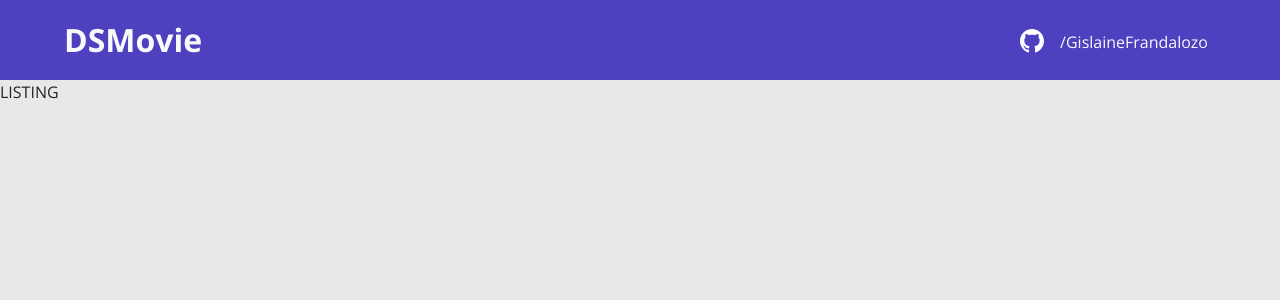
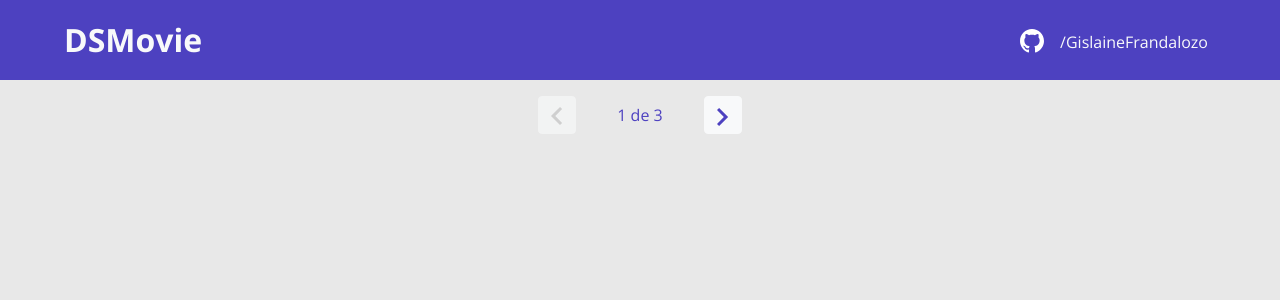
Before and after one commit to GislaineFrandalozo/Spring_React_devSupeior, a React (Create React App) app in the folder frontend/: page / in a window 1280 px wide. Shown: the top 300 px of the page. Built offline with nearby package versions, Linux system fonts and the light colour scheme.

Commit message:
Pagination layout

```diff
--- a/frontend/src/assets/styles/index.css
+++ b/frontend/src/assets/styles/index.css
@@ -18,7 +18,11 @@ a, a:hover {
   color: unset;
 }
 
-.btn{
+.btn-dsmovie{
   background-color: var(--color-primary);
   border-color: var(--color-primary);
+  color: var( --bs-light);
 }
+.color-font-dsmovie{
+  color: var(--color-primary);
+}
--- /dev/null
+++ b/frontend/src/components/pagination.jsx
@@ -0,0 +1,22 @@
+import { ReactComponent as ArrowLeft} from '../assets/img/arrow_left.svg'
+import { ReactComponent as ArrowRight} from '../assets/img/arrow_right.svg'
+
+export default function Pagination() {
+    return(
+    <div className="row m-3 align-items-center justify-content-center">
+        <div className="col-1 d-flex justify-content-end ">
+        <button type="button" class="btn btn-light" disabled={true} >
+            <ArrowLeft />
+        </button>
+        </div>
+        <div  className="col-1 justify-content-center">
+        <div class="color-font-dsmovie text-center" >{`${1} de ${3}`}</div>
+        </div>
+        <div className="col-1">
+        <button type="button" class="btn btn-light" disabled={false} >
+            <ArrowRight className="dsmovie-flip-horizontal" />
+        </button>
+        </div>
+    </div>
+    )
+}
--- a/frontend/src/pages/form.jsx
+++ b/frontend/src/pages/form.jsx
@@ -11,8 +11,8 @@ export default function Form() {
     return (
         <div class="d-flex justify-content-center m-4">
 
-        <div class="card " style={{ width: '35rem'}}>
-            <img src={movie.image} class="card-img-top" alt="..." />
+            <div class="card " style={{ width: '35rem' }}>
+                <img src={movie.image} class="card-img-top" alt="..."/>
                 <div class="card-body">
                     <div class="d-flex justify-content-center p-2">
                         <h5 class="card-title fs-5 fw-bolder">{movie.title}</h5>
@@ -21,19 +21,19 @@ export default function Form() {
                         <div class="mb-2 mt-2">
                             <div class="mb-3">
                                 <label for="exampleFormControlInput1" class="form-label text-secondary">Informe seu email</label>
-                    <input type="email" class="form-control" id="exampleFormControlInput1" placeholder="name@example.com" />
+                                <input type="email" class="form-control" id="exampleFormControlInput1" placeholder="name@example.com"/>
                             </div>
                             <div class="mb-3">
                                 <label for="exampleFormControlInput1" class="form-label text-secondary">Informe sua avaliação</label>
-                    <input type="text" class="form-control" id="exampleFormControlInput1"  />
+                                <input type="text" class="form-control" id="exampleFormControlInput1"/>
                             </div>
                         </div>
-                <div  class="d-flex justify-content-center p-1">
-                <button type="submit" class="btn btn-primary col-6">Salvar</button>
+                        <div class="d-flex justify-content-center p-1">
+                            <button type="submit" class="btn btn-dsmovie col-6">Salvar</button>
                         </div>
                     </form>
-               <Link  class="d-flex justify-content-center p-1" to="/">
-               <button class="btn btn-primary col-6">Cancelar</button>
+                    <Link class="d-flex justify-content-center p-1" to="/">
+                        <button class="btn btn-dsmovie col-6">Cancelar</button>
                     </Link>
                 </div>
             </div>
--- a/frontend/src/pages/listing.jsx
+++ b/frontend/src/pages/listing.jsx
@@ -1,7 +1,7 @@
+import Pagination from "../components/pagination";
+
 export default function Listing() {
     return(
-        <div>
-        LISTING
-        </div>
+        <Pagination />
         )
 }
```
Also changed, not shown: frontend/src/assets/img/arrow_left.svg (added), frontend/src/assets/img/arrow_right.svg (added). Lines whose indentation alone changed are shown as unchanged.
